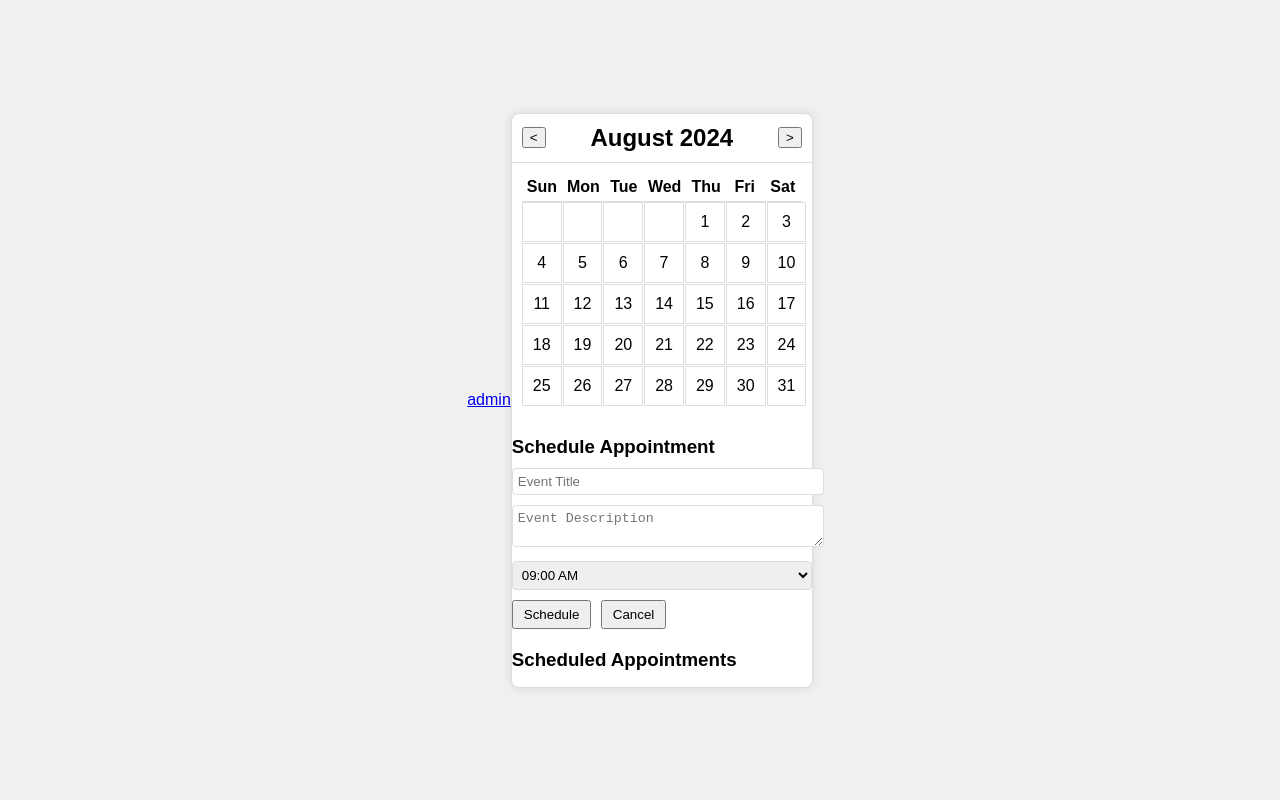
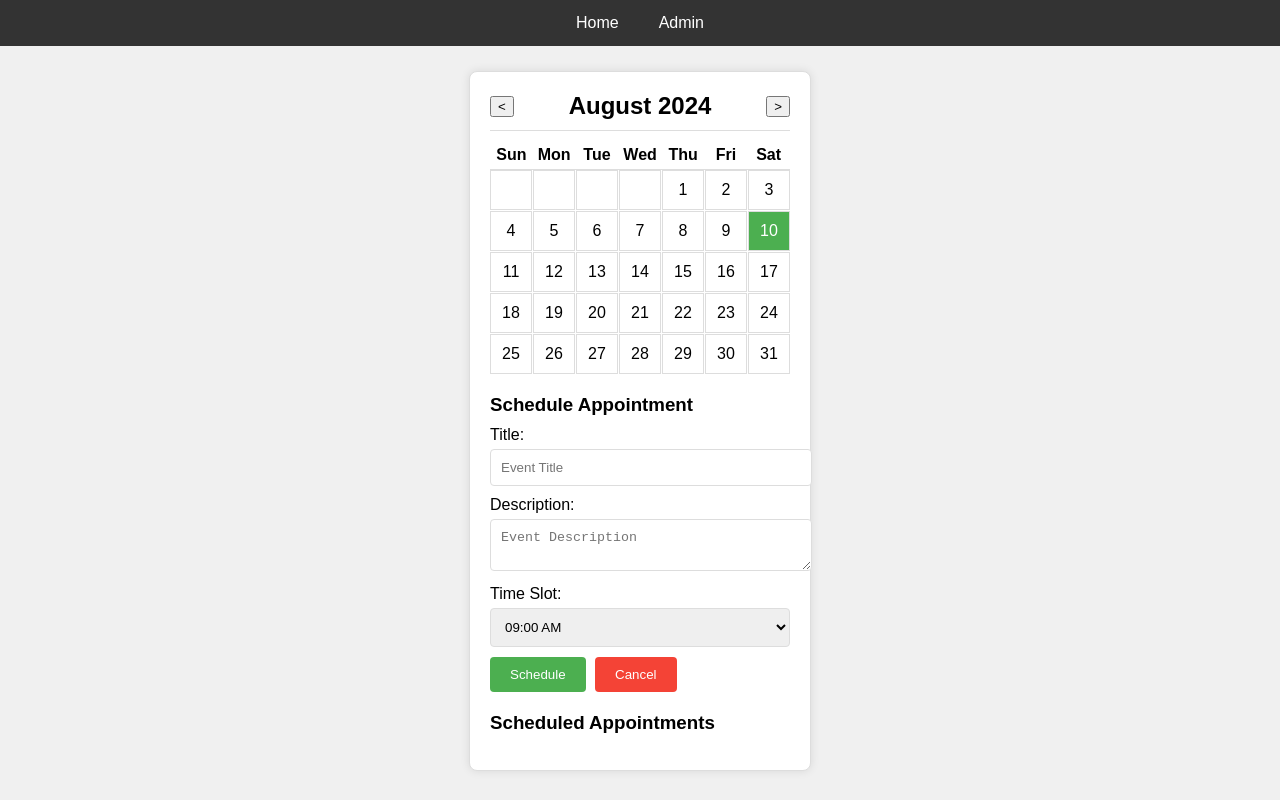
Before and after one commit to RichardMCGirt/Warranty-, a plain HTML site: page index.html in a window 1280 px wide. Both pictures are taken after a click on the element "10". Drawn offline with Linux system fonts and the light colour scheme.

Commit message:
first init

```diff
--- a/index.html
+++ b/index.html
@@ -3,14 +3,17 @@
 <head>
     <meta charset="UTF-8">
     <meta name="viewport" content="width=device-width, initial-scale=1.0">
-    <title>Calendar with Events</title>
+    <title>Customer Scheduler</title>
     <link rel="stylesheet" href="style.css">
 </head>
 <body>
-    <div class="topnav">
-        <a class="active" href="admin.html">admin</a>
-
-      </div>
+    <nav class="topnav">
+        <ul>
+            <li><a href="index.html" class="active">Home</a></li>
+            <li><a href="admin.html">Admin</a></li>
+        </ul>
+    </nav>
+    <div class="container">
         <div class="calendar">
             <div class="calendar-header">
                 <button id="prev-month">&lt;</button>
@@ -34,8 +37,11 @@
             <div id="event-form" class="event-form hidden">
                 <h3>Schedule Appointment</h3>
                 <input type="hidden" id="selected-date" />
+                <label for="event-title">Title:</label>
                 <input type="text" id="event-title" placeholder="Event Title" />
+                <label for="event-description">Description:</label>
                 <textarea id="event-description" placeholder="Event Description"></textarea>
+                <label for="time-slot">Time Slot:</label>
                 <select id="time-slot">
                     <option value="09:00">09:00 AM</option>
                     <option value="10:00">10:00 AM</option>
@@ -57,6 +63,7 @@
                 <ul id="event-list"></ul>
             </div>
         </div>
+    </div>
 
     <script src="script.js"></script>
 </body>
--- a/script.js
+++ b/script.js
@@ -15,6 +15,7 @@ document.addEventListener('DOMContentLoaded', () => {
 
     let currentDate = new Date();
     let events = {};
+    let selectedDateCell = null;
 
     function renderCalendar() {
         const year = currentDate.getFullYear();
@@ -40,6 +41,12 @@ document.addEventListener('DOMContentLoaded', () => {
             dateCell.textContent = date;
             dateCell.classList.add('date-cell');
             dateCell.addEventListener('click', () => {
+                if (selectedDateCell) {
+                    selectedDateCell.classList.remove('selected');
+                }
+                dateCell.classList.add('selected');
+                selectedDateCell = dateCell;
+
                 selectedDateInput.value = `${year}-${month + 1}-${date}`;
                 showEventForm();
                 updateEventList(selectedDateInput.value);
--- a/style.css
+++ b/style.css
@@ -1,11 +1,46 @@
 body {
     font-family: Arial, sans-serif;
     display: flex;
+    flex-direction: column;
+    align-items: center;
+    margin: 0;
+    background-color: #f0f0f0;
+}
+
+.topnav {
+    width: 100%;
+    background-color: #333;
+}
+
+.topnav ul {
+    list-style: none;
+    padding: 0;
+    margin: 0;
+    display: flex;
+    justify-content: center;
+}
+
+.topnav ul li {
+    margin: 0;
+}
+
+.topnav ul li a {
+    color: white;
+    text-decoration: none;
+    padding: 14px 20px;
+    display: block;
+}
+
+.topnav ul li a:hover {
+    background-color: #575757;
+}
+
+.container {
+    display: flex;
     justify-content: center;
     align-items: center;
-    height: 100vh;
-    margin: 0;
-    background-color: #f0f0f0;
+    height: calc(100vh - 50px);
+    width: 100%;
 }
 
 .calendar {
@@ -14,13 +49,14 @@ body {
     background: #fff;
     width: 300px;
     box-shadow: 0 0 10px rgba(0,0,0,0.1);
+    padding: 20px;
 }
 
 .calendar-header {
     display: flex;
     justify-content: space-between;
     align-items: center;
-    padding: 10px;
+    padding-bottom: 10px;
     border-bottom: 1px solid #ddd;
 }
 
@@ -29,7 +65,7 @@ body {
 }
 
 .calendar-body {
-    padding: 10px;
+    padding-top: 10px;
 }
 
 .calendar-days {
@@ -58,7 +94,12 @@ body {
 }
 
 .date-cell:hover {
-    background-color: #f0f0f0;
+    background-color: #e0e0e0;
+}
+
+.date-cell.selected {
+    background-color: #4caf50;
+    color: white;
 }
 
 .hidden {
@@ -73,17 +114,35 @@ body {
     margin: 0 0 10px 0;
 }
 
+.event-form label {
+    display: block;
+    margin-bottom: 5px;
+}
+
 .event-form input, .event-form textarea, .event-form select {
     width: 100%;
     margin-bottom: 10px;
-    padding: 5px;
+    padding: 10px;
     border: 1px solid #ddd;
     border-radius: 4px;
 }
 
 .event-form button {
     margin-right: 5px;
-    padding: 5px 10px;
+    padding: 10px 20px;
+    border: none;
+    border-radius: 4px;
+    cursor: pointer;
+}
+
+.event-form button#add-event {
+    background-color: #4caf50;
+    color: white;
+}
+
+.event-form button#cancel-event {
+    background-color: #f44336;
+    color: white;
 }
 
 .events-list ul {
@@ -92,6 +151,6 @@ body {
 }
 
 .events-list li {
-    padding: 5px;
+    padding: 10px;
     border-bottom: 1px solid #ddd;
 }
```
Also changed, not shown: admin.html (+1 -0 lines). Lines whose indentation alone changed are shown as unchanged.
